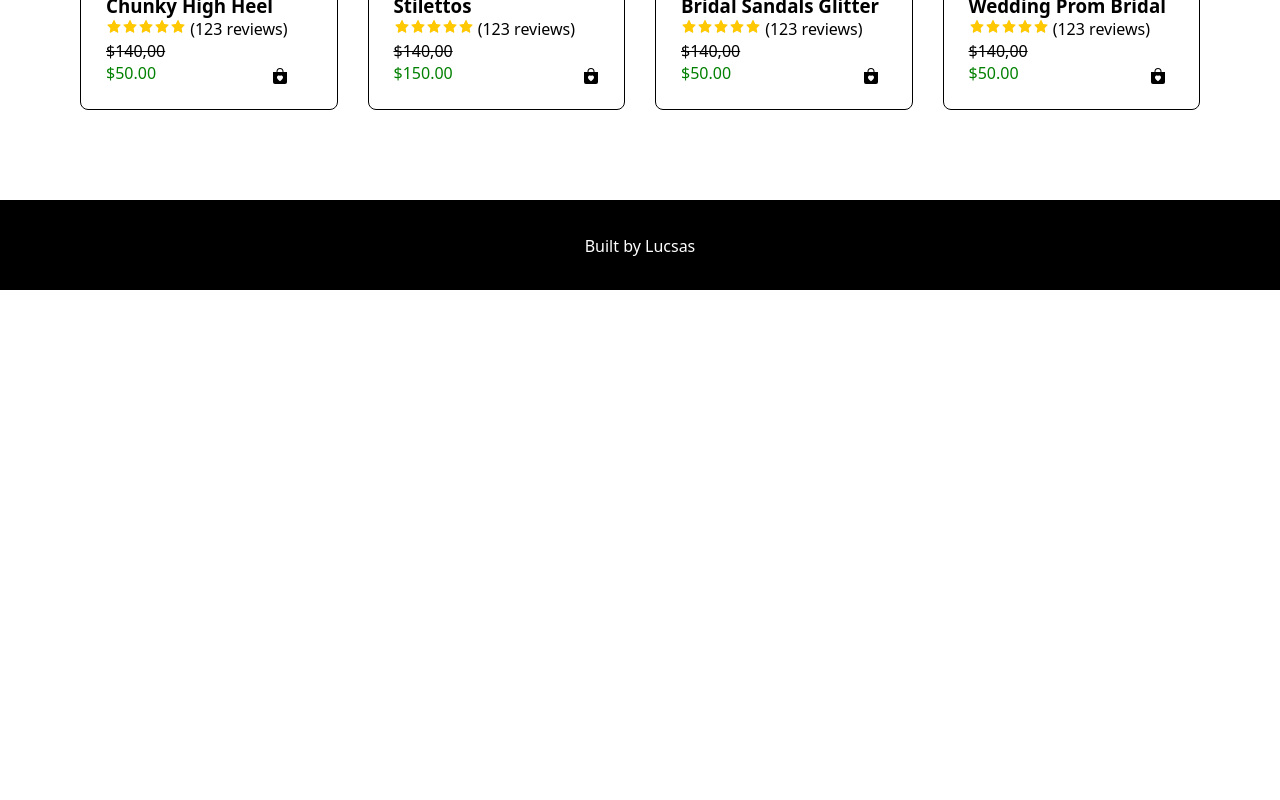
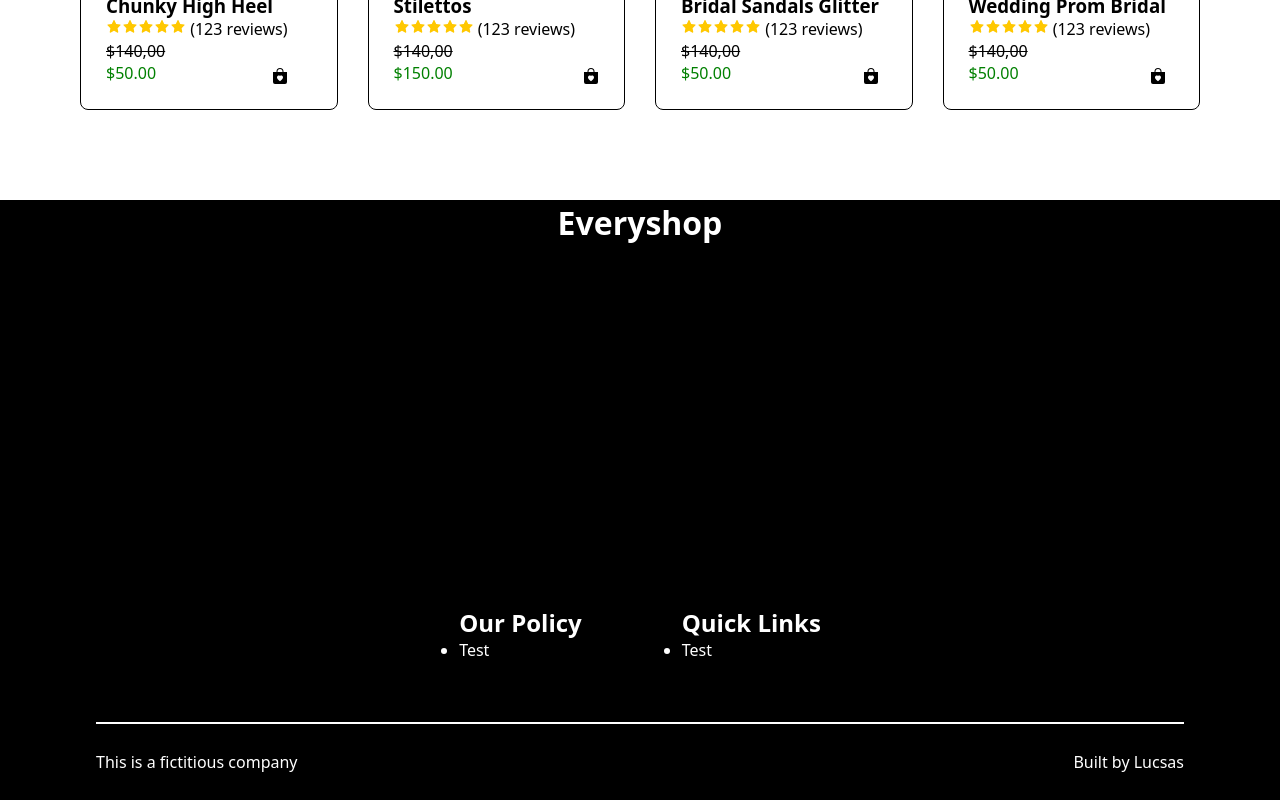
Before and after one commit to LucsasL/EveryShop, a React (Create React App) app: page / in a window 1280 px wide. Shown: the part 2633-3433 px from the top of the page. Before the commit the page ends 2923 px from the top, so only its background shows below. Built offline with nearby package versions, Linux system fonts and the light colour scheme.

Commit message:
Small footer update

```diff
--- a/src/App.js
+++ b/src/App.js
@@ -1,4 +1,5 @@
 // Hook Imports
+import React from "react";
 import { BrowserRouter as Router, Routes, Route } from "react-router-dom";
 
 // Components Imports
--- a/src/components/Footer.jsx
+++ b/src/components/Footer.jsx
@@ -2,12 +2,52 @@ const Footer = () => {
   return (
     <>
       <footer>
-        <p>
-          Built by <a href="http://github.com/lucsasl" target="_blank" rel="noopener noreferrer">Lucsas</a>
-        </p>
+        <div className="footerNav">
+          <h1>
+            Everyshop
+          </h1>
+
+          <div className="links">
+            <div>
+              <h2>
+                Our Policy
+              </h2>
+              <ul>
+                <li>
+                  Test
+                </li>
+              </ul>
+            </div>
+
+            <div>
+              <h2>
+                Quick Links
+              </h2>
+              <ul>
+                <li>
+                  Test
+                </li>
+              </ul>
+            </div>
+          </div>
+        </div>
+
+        <div className="credit">
+          <p>This is a fictitious company</p>
+          <p>
+            Built by{" "}
+            <a
+              href="https://github.com/lucsasl"
+              target="blank"
+              rel="noopener noreferrer"
+            >
+              Lucsas
+            </a>
+          </p>
+        </div>
       </footer>
     </>
-  )
+  );
 }
 
 export default Footer
--- a/src/sass/styleComponents/_footer.scss
+++ b/src/sass/styleComponents/_footer.scss
@@ -3,12 +3,34 @@ footer {
   color: white;
 
   width: 100%;
-  height: 90px;
+  height: 600px;
   border-top: 1px solid $color;
 
-  @include center;
+  @include verticalFlex;
 
   a {
     color: white;
   }
+
+  .footerNav {
+    @include verticalFlex;
+    width: 80%;
+    height: 100%;
+
+    .links {
+      @include spaceAround;
+
+      > div {
+        height: 50%;
+        margin: 50px;
+      }
+    }
+  }
+
+  .credit {
+    @include spaceBetween;
+    width: 85%;
+    height: 90px;
+    border-top: 2px solid white;
+  }
 }
--- a/src/styles/index.css
+++ b/src/styles/index.css
@@ -245,14 +245,40 @@ footer {
   background: black;
   color: white;
   width: 100%;
-  height: 90px;
+  height: 600px;
   border-top: 1px solid black;
   display: flex;
-  justify-content: center;
+  flex-flow: column nowrap;
+  justify-content: space-between;
   align-items: center;
 }
 footer a {
   color: white;
 }
+footer .footerNav {
+  display: flex;
+  flex-flow: column nowrap;
+  justify-content: space-between;
+  align-items: center;
+  width: 80%;
+  height: 100%;
+}
+footer .footerNav .links {
+  display: flex;
+  justify-content: space-around;
+  align-items: center;
+}
+footer .footerNav .links > div {
+  height: 50%;
+  margin: 50px;
+}
+footer .credit {
+  display: flex;
+  justify-content: space-between;
+  align-items: center;
+  width: 85%;
+  height: 90px;
+  border-top: 2px solid white;
+}
 
 /*# sourceMappingURL=index.css.map */
```
Also changed, not shown: 1 other file (tests, documents, lock files or other folders).
